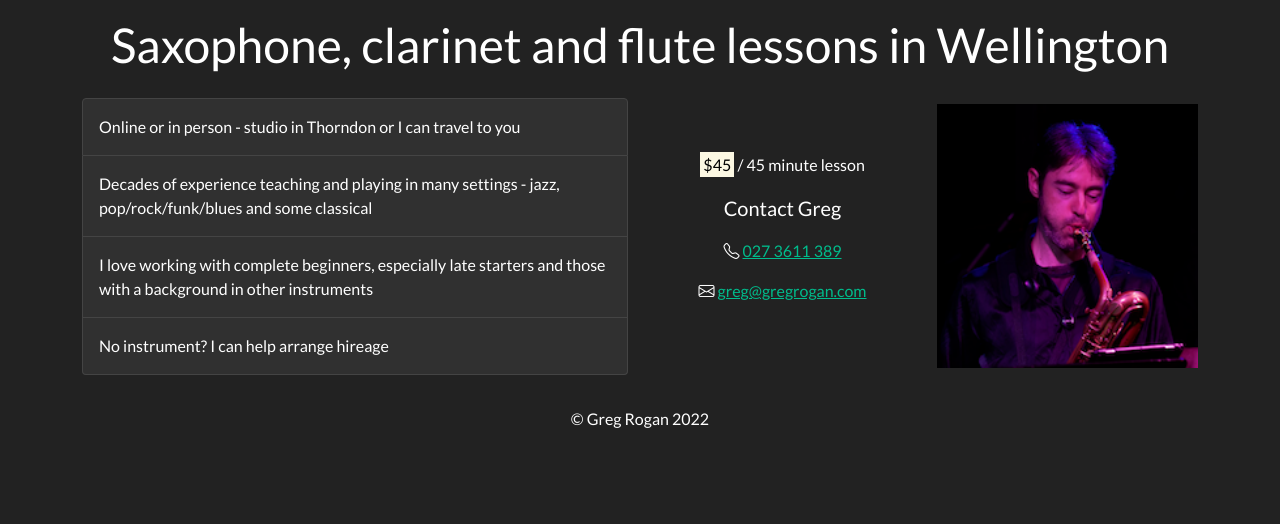
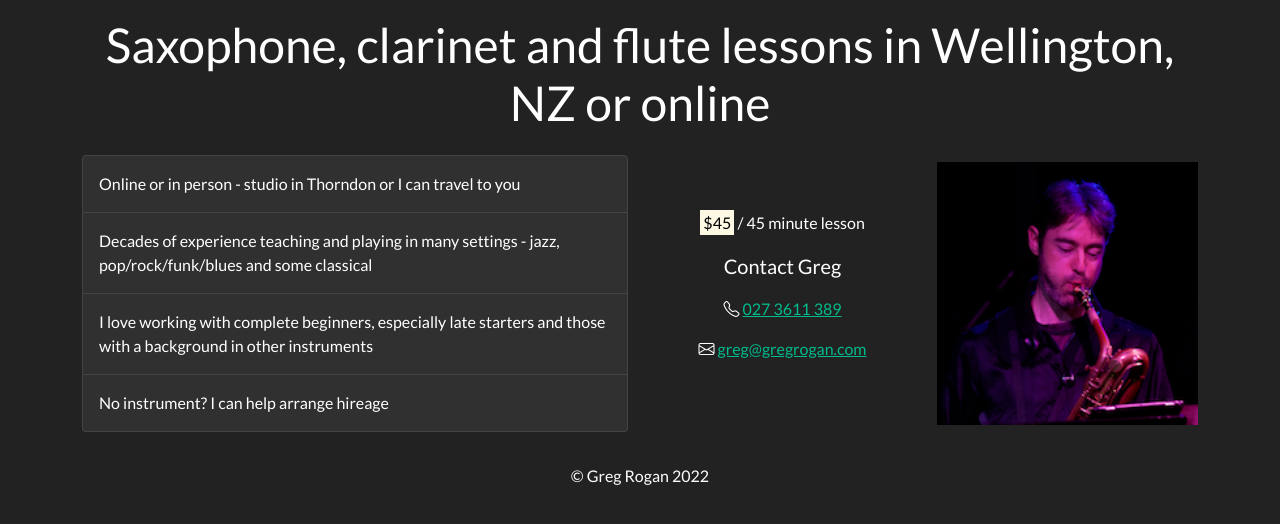
Before and after one commit to gregrogan/gregrogan.github.io, a Jekyll site: the page built from index.md, in a window 1280 px wide. Shown: the top 524 px of the page. Built offline with Jekyll 4.4.1, drawn with Linux system fonts in a browser that asks for light colours; nearby versions of some CDN libraries; part of the change alters nothing that is shown.

Commit message:
SEO tweaks

```diff
--- a/_layouts/default.html
+++ b/_layouts/default.html
@@ -13,6 +13,7 @@
     </script>
     {% endif %}
     <meta charset="utf-8">
+    <meta name="description" content="Saxophone, clarinet and flute lessons in Wellington, NZ or online">
     <meta name="viewport" content="width=device-width, initial-scale=1">
 
     <link rel="apple-touch-icon" sizes="180x180" href="/apple-touch-icon.png">
@@ -22,12 +23,31 @@
     <link rel="mask-icon" href="/safari-pinned-tab.svg" color="#000000">
     <meta name="msapplication-TileColor" content="#000000">
     <meta name="theme-color" content="#ffffff">
-
-    <!--<link href="https://cdn.jsdelivr.net/npm/bootstrap@5.1.3/dist/css/bootstrap.min.css" rel="stylesheet" integrity="sha384-1BmE4kWBq78iYhFldvKuhfTAU6auU8tT94WrHftjDbrCEXSU1oBoqyl2QvZ6jIW3" crossorigin="anonymous">-->
-    <link rel="stylesheet" href="/css/bootstrap.min.css">
-    <link rel="stylesheet" href="https://cdn.jsdelivr.net/npm/bootstrap-icons@1.7.2/font/bootstrap-icons.css">
     <title>{{ page.title }}</title>
-  </head>
+    <script type='application/ld+json'>
+      {
+        "@context": "http://www.schema.org",
+        "@type": "person",
+        "name": "Greg Rogan",
+        "jobTitle": "Saxophone, clarinet and flute tutor",
+        "url": "https://music.gregrogan.com",
+        "address": {
+          "@type": "PostalAddress",
+          "streetAddress": "Thorndon",
+          "postOfficeBoxNumber": "6011",
+          "addressLocality": "Wellington",
+          "addressRegion": "Region",
+          "postalCode": "6011",
+          "addressCountry": "New Zealand"
+        },
+        "email": "greg@gregrogan.com",
+        "telephone": "+64273611389",
+        "birthDate": "1981-05-25"
+      }
+       </script>
+       <link rel="stylesheet" href="/css/bootstrap.min.css">
+       <link rel="stylesheet" href="https://cdn.jsdelivr.net/npm/bootstrap-icons@1.7.2/font/bootstrap-icons.css">
+    </head>
   <body>
     <div class="container pt-3">
         <h1 class="text-center mb-4">{{ page.title }}</h1>
@@ -36,7 +56,7 @@
     <footer>
         <div class="container mb-3 text-center">
             &copy; Greg Rogan {{ 'now' | date: "%Y" }}
-            <!--<img class="w-100" src='/assets/img/notes-up.png'/>-->
+            <!--<img class="w-100" alt='notes decoration' src='/assets/img/notes-up.png'/>-->
         </div>
     </footer>
   </body>
--- a/index.md
+++ b/index.md
@@ -1,6 +1,6 @@
 ---
 layout: default
-title: "Saxophone, clarinet and flute lessons in Wellington"
+title: "Saxophone, clarinet and flute lessons in Wellington, NZ or online"
 permalink: /
 ---
 <div class="row mb-3">
@@ -20,7 +20,7 @@ permalink: /
         <p><i class="bi-envelope"></i> <a href="mailto:greg@gregrogan.com?subject=Lessons">greg@gregrogan.com</a></p>
     </div>
     <div class="d-none d-sm-block col-sm-4 col-lg align-self-center">
-        <img class="w-100" src='/assets/img/action.png'/>
+        <img class="w-100 h-auto" with='200' height='202' alt='Greg playing saxohpone' src='/assets/img/action.png'/>
     </div>
 </div>
 <div class="row justify-content-center">
@@ -31,6 +31,6 @@ permalink: /
         <p><i class="bi-envelope"></i> <a href="mailto:greg@gregrogan.com?subject=Lessons">greg@gregrogan.com</a></p>
     </div>
     <div class="col-5 d-sm-none">
-        <img class="w-100" src='/assets/img/action.png'/>
+        <img class="w-100 h-auto" with='200' height='202' alt='Greg playing saxohpone' src='/assets/img/action.png'/>
     </div>
 </div>
```
